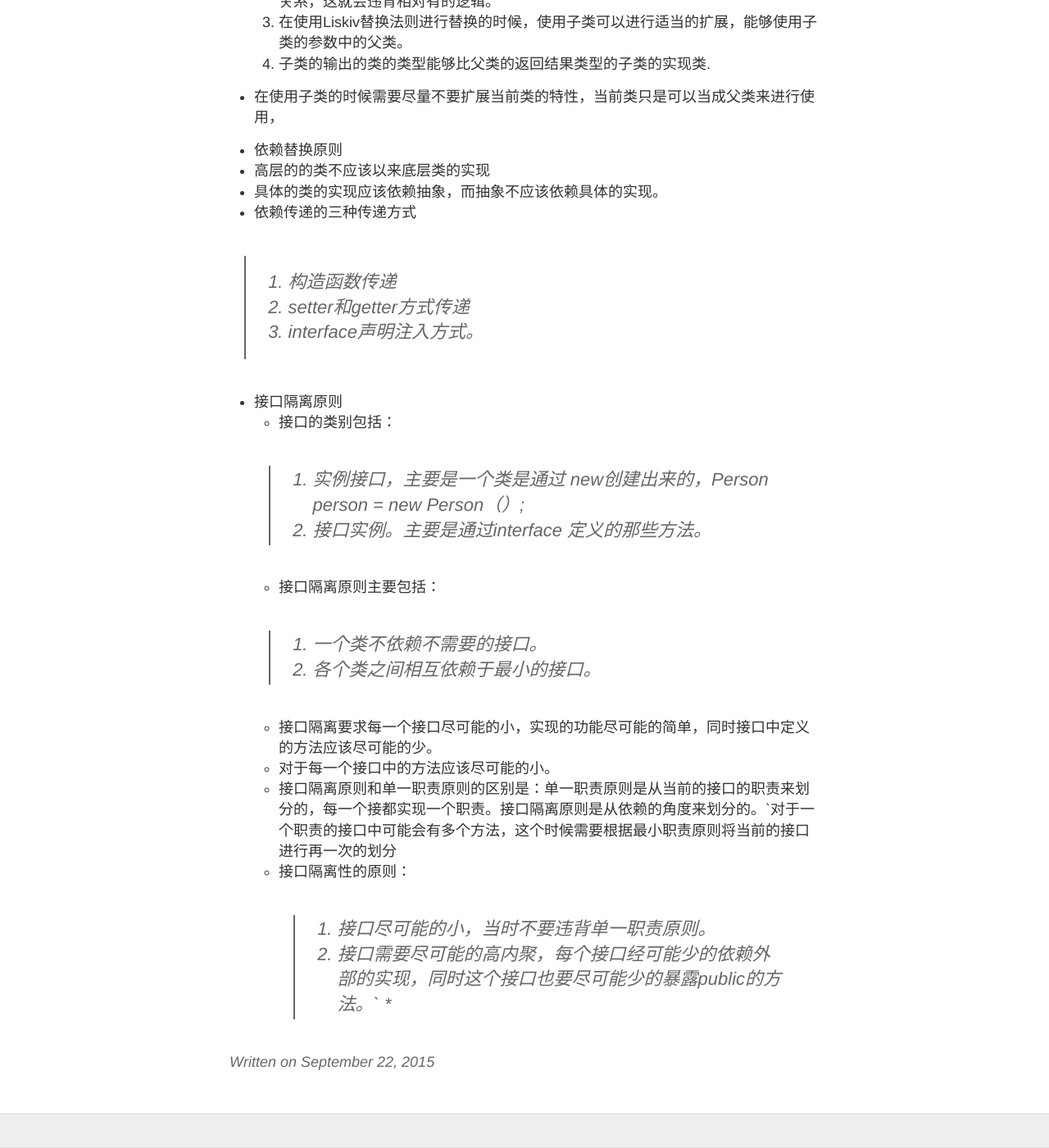
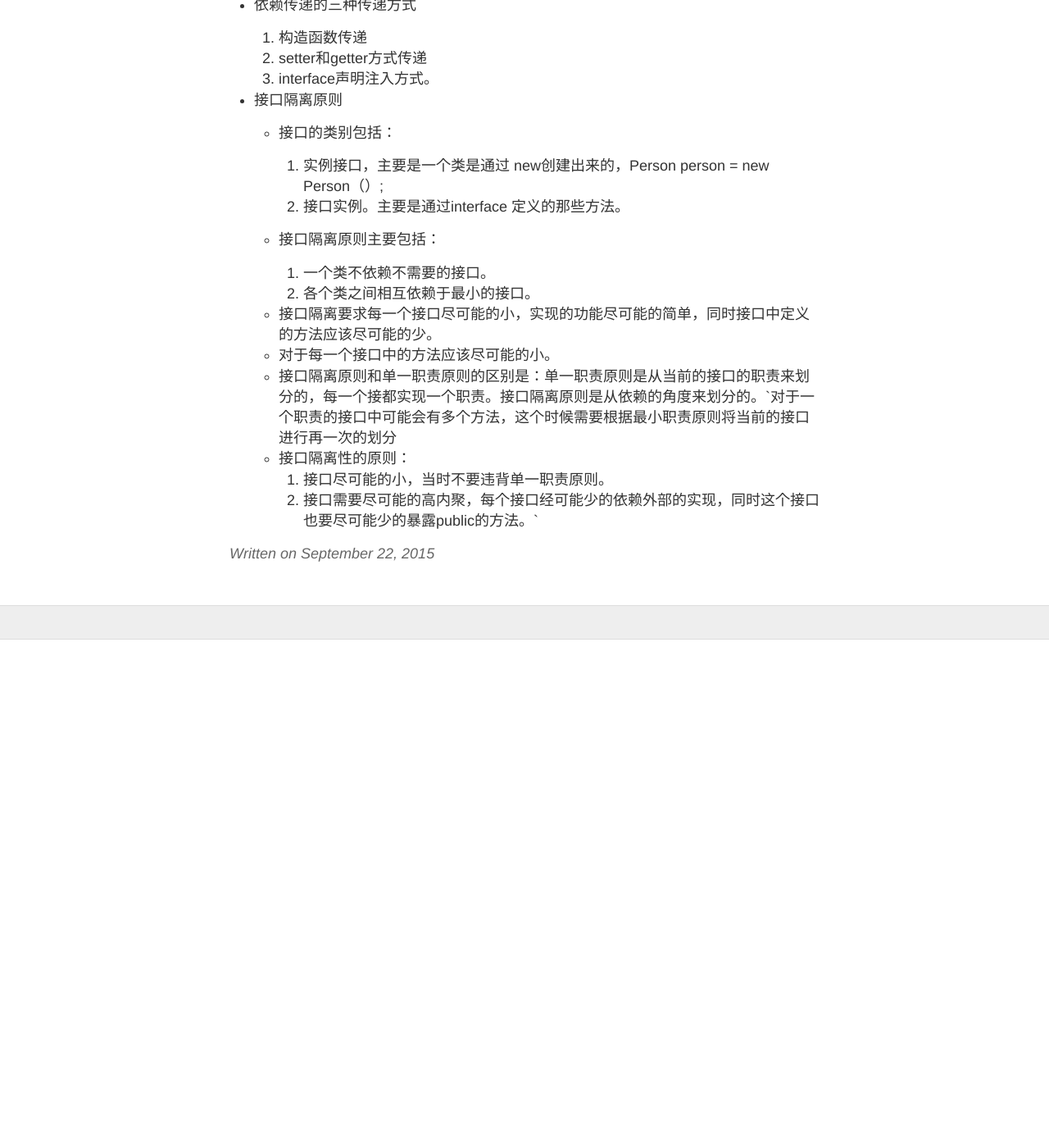
Before and after one commit to zhenru/zhenru.github.io, a Jekyll site: the page built from _posts/2015-09-22-设计模式阅读.md, in a window 1280 px wide and 1400 px high, scrolled down 1716 px. Shown: the whole window at 82% size. Built offline with Jekyll 4.4.1, drawn with Linux system fonts in a browser that asks for light colours; after the commit the page ends 2496 px from its top, so only the background shows below that.

Commit message:
format the sty;e

```diff
--- a/_posts/2015-09-22-设计模式阅读.md
+++ b/_posts/2015-09-22-设计模式阅读.md
@@ -19,13 +19,13 @@ title: 设计模式阅读手记
 - Liscover替换原则。
  * 继承的优点和缺点。
    - 继承的优点
-   >  1. 继承能够添加代码的复用性，能够减少代码的数量。
-   >  2.  能够提高类的可扩展性。
-   >  3.  及能够包含父类的功能，同时也能够添加自己的实现，几乎所有的优秀的框架都是使用了继承类来实现的。
+      1. 继承能够添加代码的复用性，能够减少代码的数量。
+      2.  能够提高类的可扩展性。
+      3.  及能够包含父类的功能，同时也能够添加自己的实现，几乎所有的优秀的框架都是使用了继承类来实现的。
    - 继承的缺点
-   > 1.  继承会将父类侵入到子类中。
-   > 2.  减少了灵活性，当前的子类需要实现父类的方法以及继承父类的属性。
-   > 3.  当父类变化类以后，子类的变化可能会引起需要大量的重构。
+      1.  继承会将父类侵入到子类中。
+      2.  减少了灵活性，当前的子类需要实现父类的方法以及继承父类的属性。
+      3.  当父类变化类以后，子类的变化可能会引起需要大量的重构。
 
 *  Liskov替换原则
   * 就是指当父类出现的地方使用子类的方法进行替换的时候不会引起任何异常信息。想对应的反之使用父类替换子类的方法的时候是不行的。
@@ -41,25 +41,24 @@ title: 设计模式阅读手记
  *  具体的类的实现应该依赖抽象，而抽象不应该依赖具体的实现。
  *  依赖传递的三种传递方式
 
- > 1. 构造函数传递
- > 2. setter和getter方式传递
- > 3. interface声明注入方式。
+    1. 构造函数传递
+    2. setter和getter方式传递
+    3. interface声明注入方式。
 
 - 接口隔离原则
    * 接口的类别包括：
 
-  > 1. 实例接口，主要是一个类是通过 new创建出来的，Person person = new Person（）;
-  > 2. 接口实例。主要是通过interface 定义的那些方法。
+     1. 实例接口，主要是一个类是通过 new创建出来的，Person person = new Person（）;
+     2. 接口实例。主要是通过interface 定义的那些方法。
 
   * 接口隔离原则主要包括：
 
-  > 1. 一个类不依赖不需要的接口。
-  > 2. 各个类之间相互依赖于最小的接口。
+     1. 一个类不依赖不需要的接口。
+     2. 各个类之间相互依赖于最小的接口。
 
   *  接口隔离要求每一个接口尽可能的小，实现的功能尽可能的简单，同时接口中定义的方法应该尽可能的少。
   * 对于每一个接口中的方法应该尽可能的小。
   * 接口隔离原则和单一职责原则的区别是：单一职责原则是从当前的接口的职责来划分的，每一个接都实现一个职责。接口隔离原则是从依赖的角度来划分的。`对于一个职责的接口中可能会有多个方法，这个时候需要根据最小职责原则将当前的接口进行再一次的划分
   * 接口隔离性的原则：
-   > 1. 接口尽可能的小，当时不要违背单一职责原则。
-   > 2. 接口需要尽可能的高内聚，每个接口经可能少的依赖外部的实现，同时这个接口也要尽可能少的暴露public的方法。`
-  *
+      1. 接口尽可能的小，当时不要违背单一职责原则。
+      2. 接口需要尽可能的高内聚，每个接口经可能少的依赖外部的实现，同时这个接口也要尽可能少的暴露public的方法。`
```
